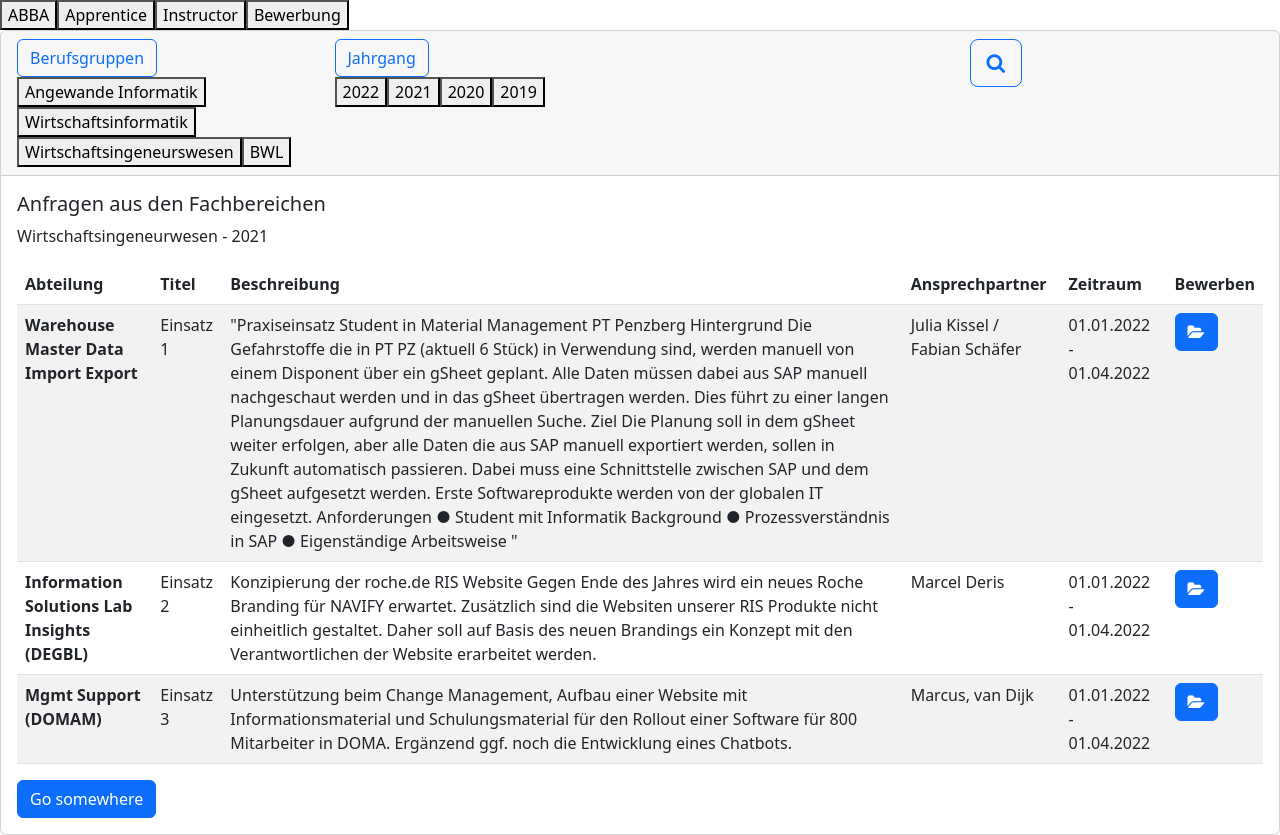
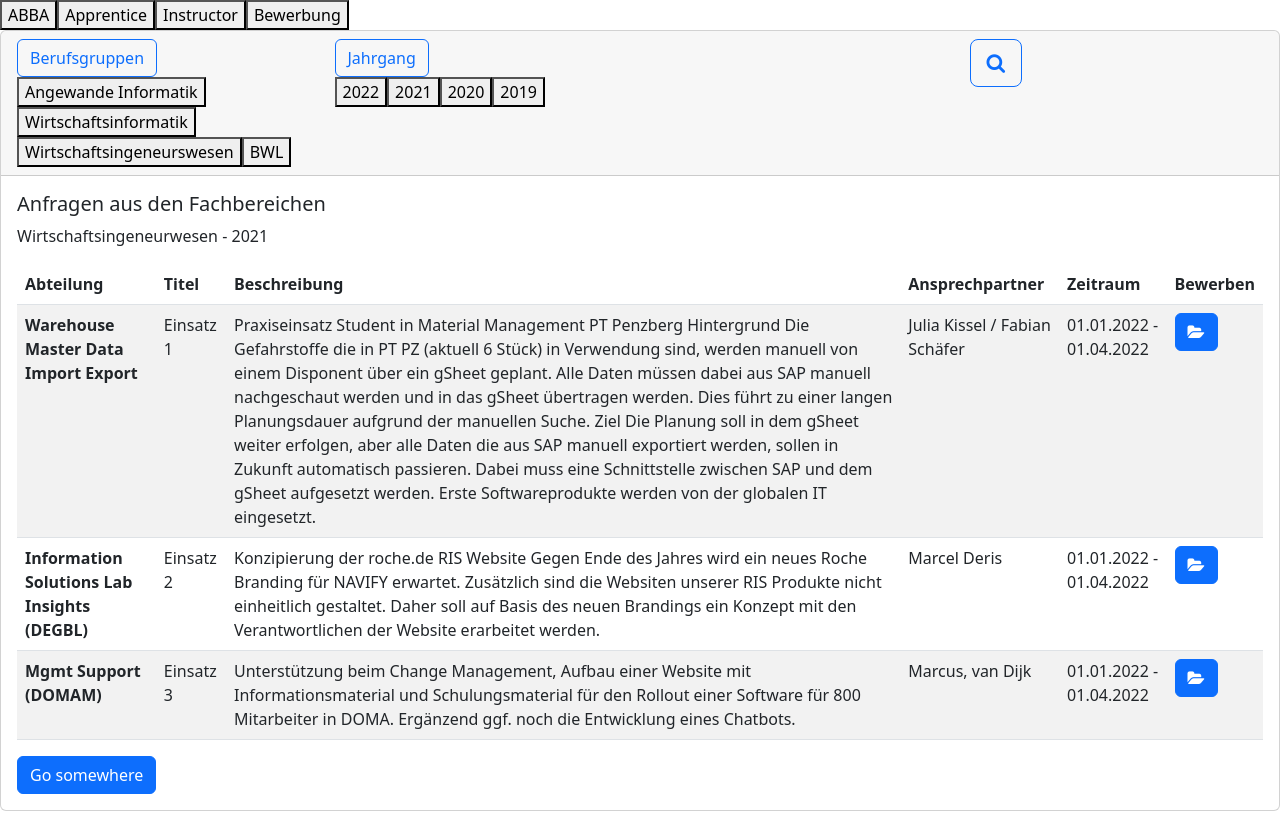
Before and after one commit to kngkiro/ng-training, an Angular app: page /apprentice in a window 1280 px wide. After the commit the page ends 811 px from the top, so only its background shows below. Built offline with nearby package versions, Linux system fonts and the light colour scheme.

Commit message:
1 file modified

```diff
--- a/src/app/apprentice/apprentice.component.html
+++ b/src/app/apprentice/apprentice.component.html
@@ -53,17 +53,13 @@
         <tr>
           <th scope="row">Warehouse Master Data  Import Export</th>
           <td>Einsatz 1</td>
-          <td>"Praxiseinsatz Student in Material Management PT Penzberg
+          <td>Praxiseinsatz Student in Material Management PT Penzberg
             Hintergrund
             Die Gefahrstoffe die in PT PZ (aktuell 6 Stück) in Verwendung sind, werden manuell von einem Disponent über ein gSheet geplant. Alle Daten müssen dabei aus SAP manuell nachgeschaut werden und in das gSheet übertragen werden. Dies führt zu einer langen Planungsdauer aufgrund der manuellen Suche.
             Ziel
             Die Planung soll in dem gSheet weiter erfolgen, aber alle Daten die aus SAP manuell exportiert werden, sollen in Zukunft automatisch passieren. Dabei muss eine Schnittstelle zwischen SAP und dem gSheet aufgesetzt werden.
             Erste Softwareprodukte werden von der globalen IT eingesetzt.
-            Anforderungen
-            ● Student mit Informatik Background
-            ● Prozessverständnis in SAP
-            ● Eigenständige Arbeitsweise
-            "</td>
+          </td>
           <td>Julia Kissel / Fabian Schäfer</td>
           <td>01.01.2022 - 01.04.2022</td>
           <td><button type="button" class="btn btn-primary"><i class="fa fa-folder-open"></i></button></td>
@@ -83,7 +79,8 @@
           <td>Unterstützung beim Change Management, Aufbau einer Website mit Informationsmaterial und Schulungsmaterial für den Rollout einer Software für 800 Mitarbeiter in DOMA. Ergänzend ggf. noch die Entwicklung eines Chatbots. </td>
           <td>Marcus, van Dijk</td>
           <td>01.01.2022 - 01.04.2022</td>
-          <td><button type="button" class="btn btn-primary"><i class="fa fa-folder-open"></i></button></td>
+          <td><button type="button" routerLink="/apprentice/application" routerLinkActive="active"
+            class="btn btn-primary"><i class="fa fa-folder-open"></i></button></td>
         </tr>
       </tbody>
     </table>
```
